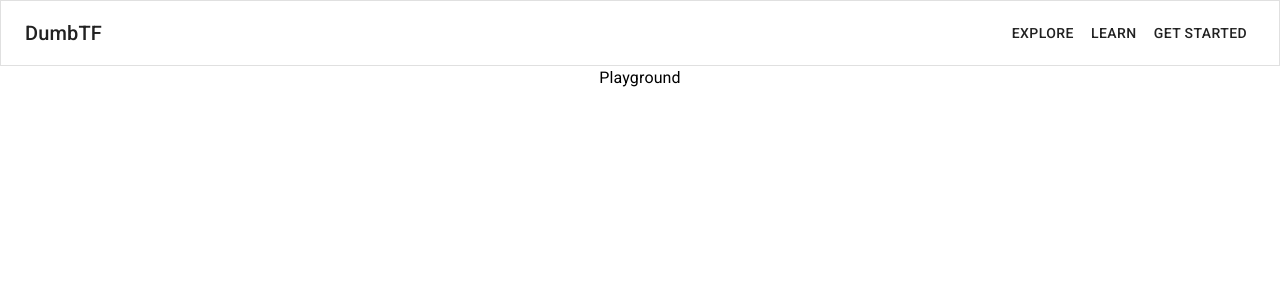
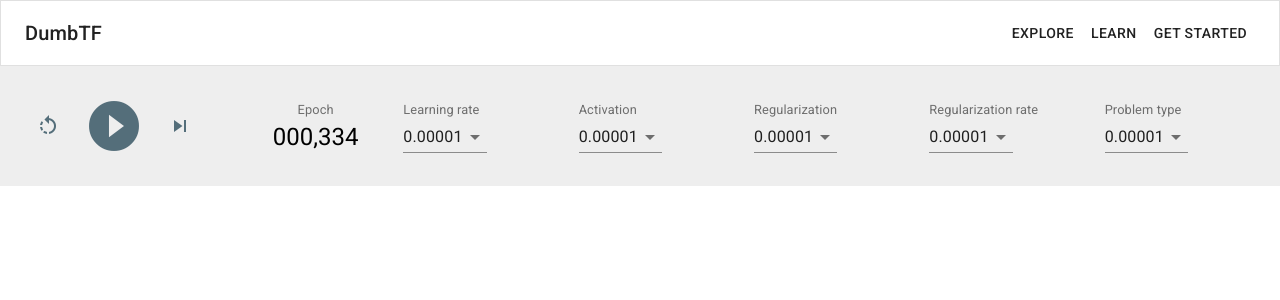
Before and after one commit to Sidray-Infinity/DumbTF, a React (Create React App) app in the folder dumb_tf/: page /playground in a window 1280 px wide. Shown: the top 300 px of the page. Built offline with nearby package versions, Linux system fonts and the light colour scheme; the HTML template or start-up script is replaced by a standard one.

Commit message:
TODO: Update txtfields acc. to  data,implement charts & shit

```diff
--- a/dumb_tf/src/components/Pages/Playground.js
+++ b/dumb_tf/src/components/Pages/Playground.js
@@ -1,11 +1,205 @@
 import React, { Component } from "react";
-import { Typography } from "@material-ui/core";
+import {
+  Toolbar,
+  IconButton,
+  Icon,
+  Typography,
+  Grid,
+  TextField,
+  MenuItem,
+} from "@material-ui/core";
+
+const lr = [
+  {
+    label: "0.00001",
+  },
+  {
+    label: "0.0001",
+  },
+  {
+    label: "0.001",
+  },
+  {
+    label: "0.003",
+  },
+  {
+    label: "0.01",
+  },
+  {
+    label: "0.03",
+  },
+  {
+    label: "0.1",
+  },
+  {
+    label: "0.3",
+  },
+  {
+    label: "1",
+  },
+  {
+    label: "3",
+  },
+  {
+    label: "10",
+  },
+];
 
 export default class Playground extends Component {
+  constructor() {
+    super();
+    this.state = {
+      learningRate: lr[0].label,
+    };
+  }
+
+  handleChange(e) {
+    this.setState({
+      learningRate: e.target.value,
+    });
+  }
+
   render() {
     return (
       <div>
-        <Typography variant="body1">Playground</Typography>
+        <Grid
+          container
+          style={{ backgroundColor: "#eeeeee", height: "15vh", width: "100vw" }}
+          alignItems="center"
+        >
+          <Grid item xs>
+            <Toolbar>
+              <IconButton>
+                <Icon style={{ color: "#546e7a" }}>rotate_left_icon</Icon>
+              </IconButton>
+              <IconButton size="medium">
+                <Icon style={{ color: "#546e7a", fontSize: 60 }}>
+                  play_circle_filled_icon
+                </Icon>
+              </IconButton>
+              <IconButton>
+                <Icon style={{ color: "#546e7a" }}>skip_next_icon</Icon>
+              </IconButton>
+            </Toolbar>
+          </Grid>
+          <Grid item xs>
+            <Typography
+              style={{ fontSize: "0.8rem" }}
+              variant="subtitle1"
+              align="center"
+              color="textSecondary"
+            >
+              Epoch
+            </Typography>
+            <Typography variant="h5" align="center">
+              000,334
+            </Typography>
+          </Grid>
+          <Grid item xs>
+            <Typography
+              style={{ fontSize: "0.8rem" }}
+              variant="subtitle1"
+              color="textSecondary"
+            >
+              Learning rate
+            </Typography>
+            <TextField
+              select
+              value={this.state.learningRate}
+              onChange={(e) => this.handleChange(e)}
+            >
+              {lr.map((option) => (
+                <MenuItem key={option.label} value={option.label}>
+                  {option.label}
+                </MenuItem>
+              ))}
+            </TextField>
+          </Grid>
+          <Grid item xs>
+            <Typography
+              style={{ fontSize: "0.8rem" }}
+              variant="subtitle1"
+
+              color="textSecondary"
+            >
+              Activation
+            </Typography>
+            <TextField
+              select
+              value={this.state.learningRate}
+              onChange={(e) => this.handleChange(e)}
+            >
+              {lr.map((option) => (
+                <MenuItem key={option.label} value={option.label}>
+                  {option.label}
+                </MenuItem>
+              ))}
+            </TextField>
+          </Grid>
+          <Grid item xs>
+            <Typography
+              style={{ fontSize: "0.8rem" }}
+              variant="subtitle1"
+
+              color="textSecondary"
+            >
+              Regularization
+            </Typography>
+            <TextField
+              select
+              value={this.state.learningRate}
+              onChange={(e) => this.handleChange(e)}
+            >
+              {lr.map((option) => (
+                <MenuItem key={option.label} value={option.label}>
+                  {option.label}
+                </MenuItem>
+              ))}
+            </TextField>
+          </Grid>
+          <Grid item xs>
+            <Typography
+              style={{ fontSize: "0.8rem" }}
+              variant="subtitle1"
+
+              color="textSecondary"
+            >
+              Regularization rate
+            </Typography>
+            <TextField
+              select
+              value={this.state.learningRate}
+              onChange={(e) => this.handleChange(e)}
+            >
+              {lr.map((option) => (
+                <MenuItem key={option.label} value={option.label}>
+                  {option.label}
+                </MenuItem>
+              ))}
+            </TextField>
+          </Grid>
+          <Grid item xs>
+            <Typography
+              style={{ fontSize: "0.8rem" }}
+              variant="subtitle1"
+
+              color="textSecondary"
+            >
+              Problem type
+            </Typography>
+            <TextField
+              select
+              value={this.state.learningRate}
+              onChange={(e) => this.handleChange(e)}
+            >
+              {lr.map((option) => (
+                <MenuItem key={option.label} value={option.label}>
+                  {option.label}
+                </MenuItem>
+              ))}
+            </TextField>
+          </Grid>
+        </Grid>
       </div>
     );
   }
```
